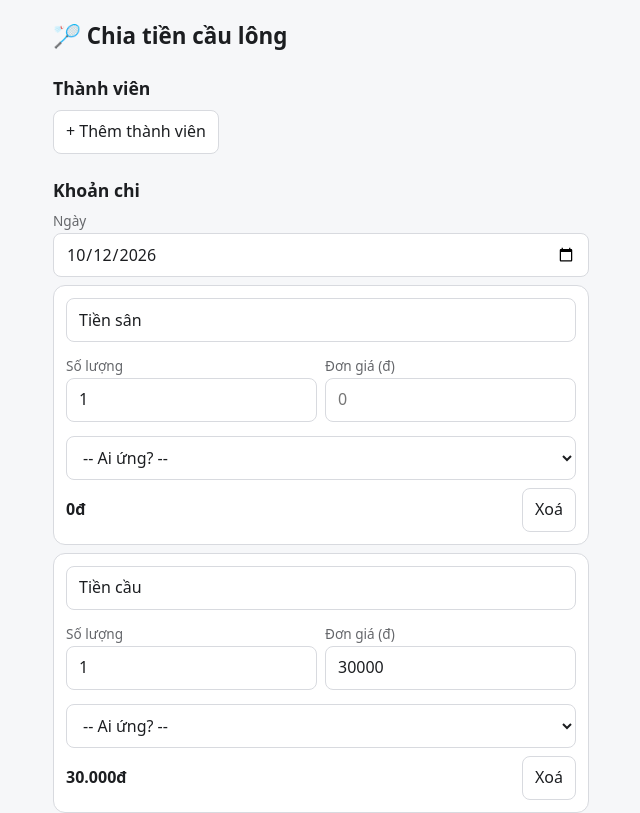
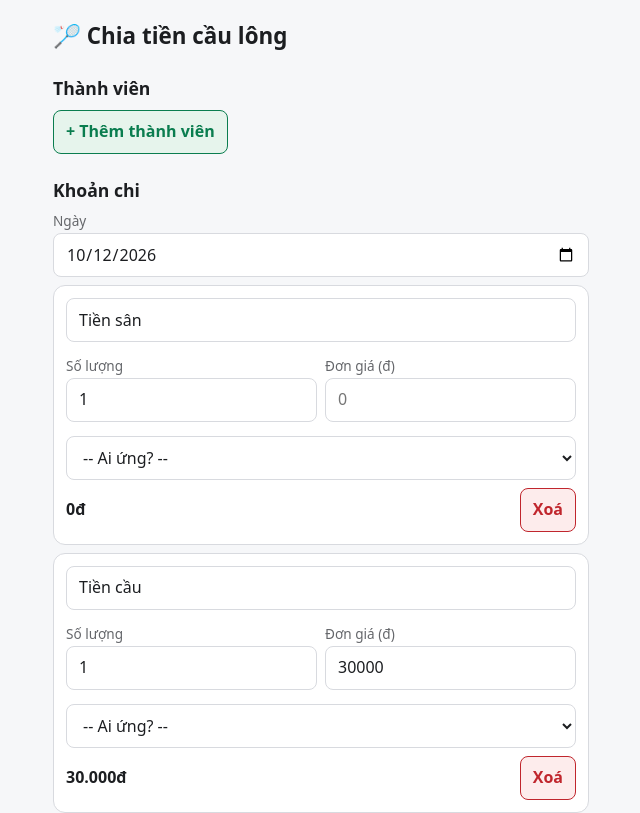
Before and after one commit to Cheeeeez/chia-tien-cau-long, a Preact app: page / in a window 1280 px wide. Shown: the top 813 px of the page, without its empty margins (319-959 px from the left). Built offline with nearby package versions, Linux system fonts and the light colour scheme.

Commit message:
Nút hành động có màu: xanh, đỏ cho Xoá, xám cho Huỷ

```diff
--- a/src/components/Creator.tsx
+++ b/src/components/Creator.tsx
@@ -184,6 +184,7 @@ export function Creator({ baseUrl }: { baseUrl: string }) {
               <strong>{formatVnd(expenseAmount(x.qty, x.unitPrice))}</strong>
               <button
                 type="button"
+                class="danger"
                 onClick={() => setDraft((d) => ({ ...d, expenses: d.expenses.filter((y) => y.key !== x.key) }))}
               >
                 Xoá
--- a/src/components/PayCard.tsx
+++ b/src/components/PayCard.tsx
@@ -145,7 +145,7 @@ export function PayCard({ bill, t, baseUrl }: { bill: Bill; t: Transfer; baseUrl
             </optgroup>
           </select>
           {href && app && (
-            <a class="btn" href={href}>
+            <a class="btn primary" href={href}>
               Mở {app.appName}
             </a>
           )}
--- a/src/components/RosterEditor.tsx
+++ b/src/components/RosterEditor.tsx
@@ -68,7 +68,7 @@ export function RosterEditor({
             </div>
             <div class="row-actions">
               <button type="button" onClick={() => edit(m)}>Sửa</button>
-              <button type="button" onClick={() => onChange(roster.filter((x) => x.id !== m.id))}>Xoá</button>
+              <button type="button" class="danger" onClick={() => onChange(roster.filter((x) => x.id !== m.id))}>Xoá</button>
             </div>
           </li>
         ))}
@@ -99,7 +99,7 @@ export function RosterEditor({
           {error && <p class="error">{error}</p>}
           <div class="row-actions">
             <button type="submit" class="primary">Lưu</button>
-            <button type="button" onClick={() => { setForm(null); setError(''); }}>Huỷ</button>
+            <button type="button" class="neutral" onClick={() => { setForm(null); setError(''); }}>Huỷ</button>
           </div>
         </form>
       ) : (
--- a/src/styles.css
+++ b/src/styles.css
@@ -5,7 +5,9 @@
   --card: #fff;
   --border: #d8dadf;
   --accent: #0a7d4f;
+  --accent-bg: #e6f4ec;
   --error: #c0262d;
+  --error-bg: #fdecec;
 }
 * { box-sizing: border-box; }
 html { overflow-x: hidden; }
@@ -34,9 +36,14 @@ button, .btn, input, select {
 input, select { width: 100%; min-width: 0; max-width: 100%; }
 input[type='date'] { appearance: none; -webkit-appearance: none; } /* iOS: ô date có độ rộng nội tại, hay tràn khỏi khung */
 input[type='checkbox'] { width: 22px; min-height: 22px; }
-button, .btn { cursor: pointer; text-decoration: none; display: inline-flex; align-items: center; justify-content: center; }
-button.primary, .btn { background: var(--accent); border-color: var(--accent); color: #fff; }
-button.primary { color: #fff; }
+button, .btn { cursor: pointer; text-decoration: none; display: inline-flex; align-items: center; justify-content: center; font-weight: 600; }
+/* Nút hành động: mặc định xanh nhạt; .primary xanh đặc; .danger đỏ; .neutral xám (huỷ). */
+button, .btn { background: var(--accent-bg); border-color: var(--accent); color: var(--accent); }
+button.primary, .btn.primary { background: var(--accent); border-color: var(--accent); color: #fff; }
+button.danger { background: var(--error-bg); border-color: var(--error); color: var(--error); }
+button.neutral { background: var(--card); border-color: var(--border); color: var(--muted); }
+button:active, .btn:active { filter: brightness(0.92); }
+button:disabled { opacity: 0.5; cursor: not-allowed; }
 .card { background: var(--card); border: 1px solid var(--border); border-radius: 12px; padding: 12px; margin: 8px 0; display: block; }
 .card > * + * { margin-top: 8px; }
 .field { display: block; margin: 6px 0; }
```
